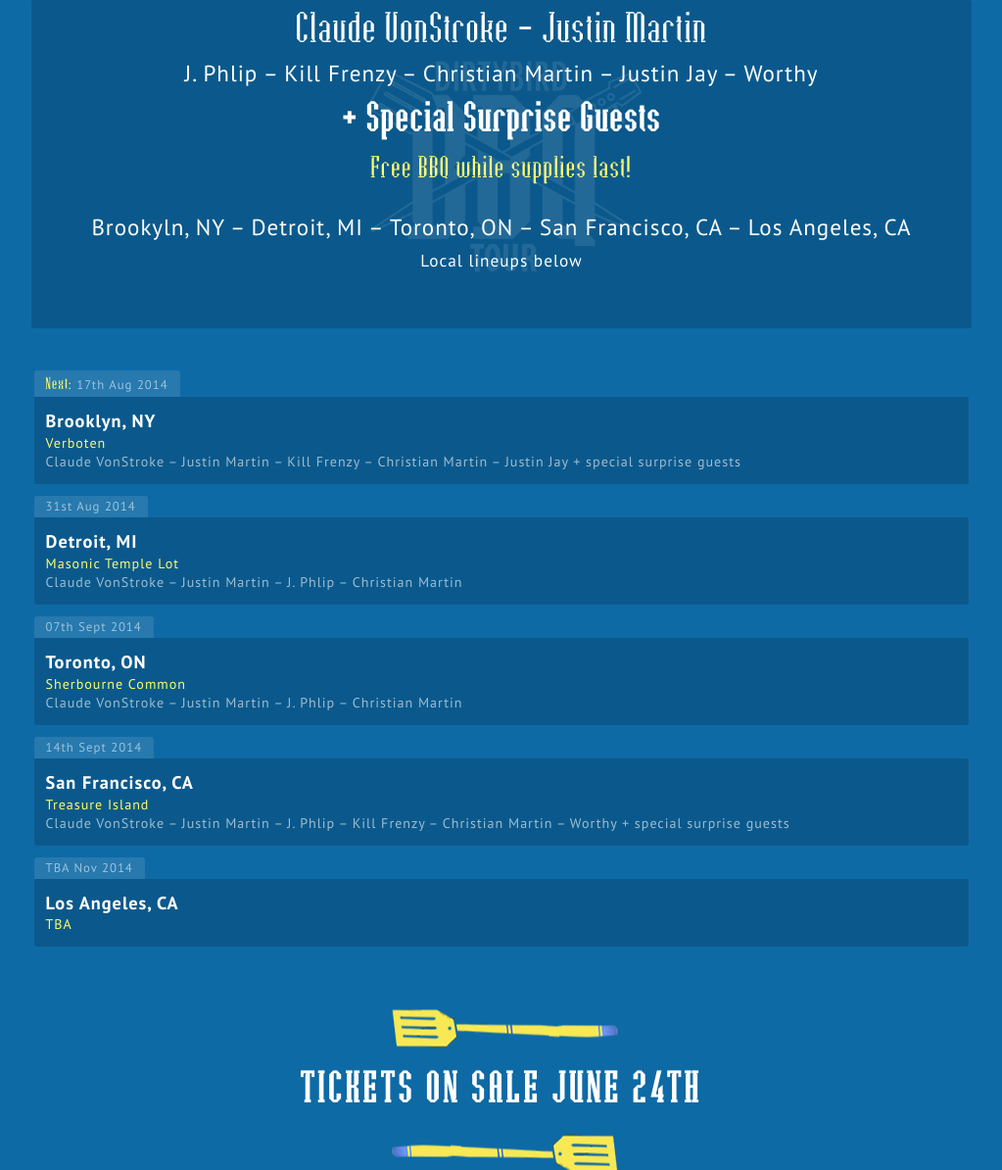
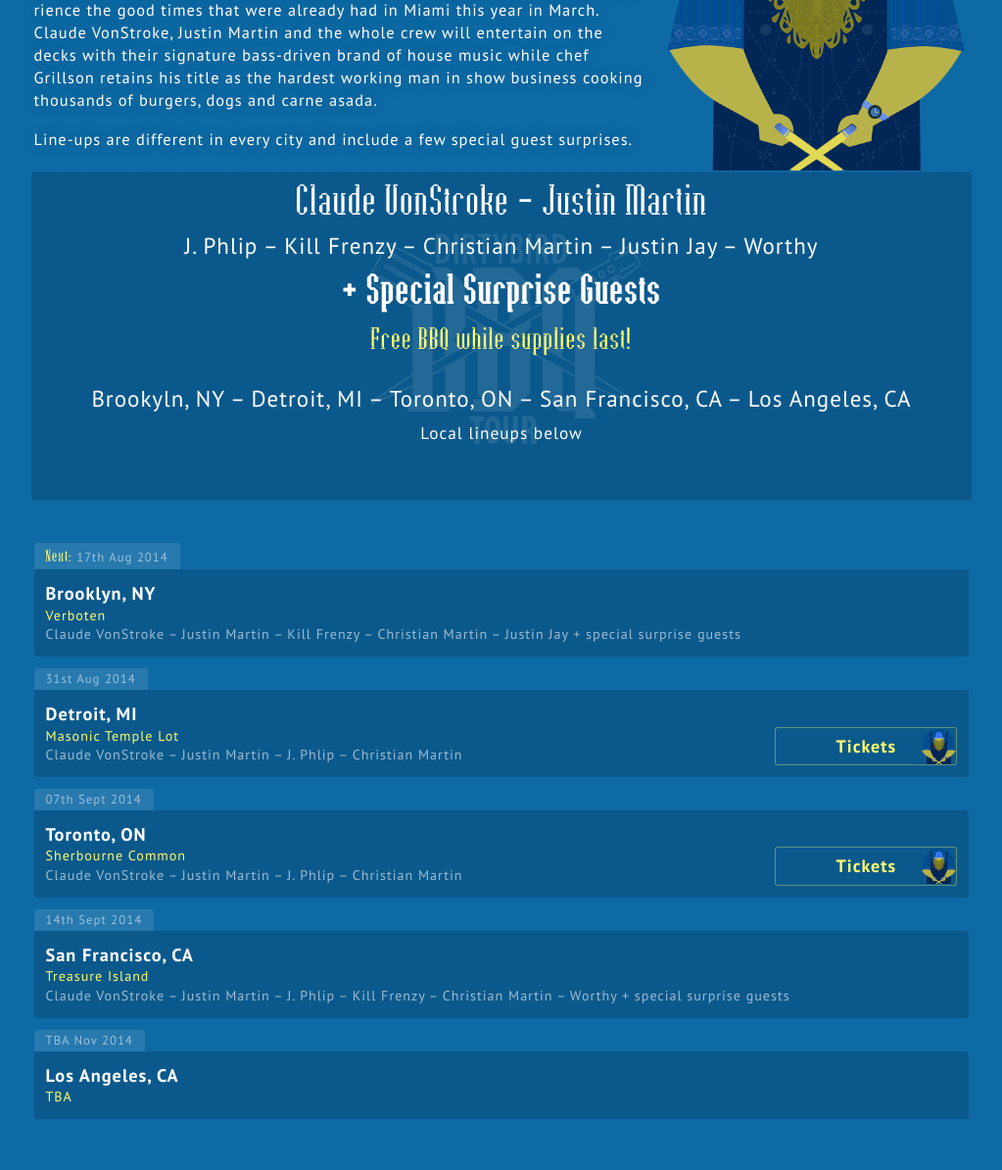
Before and after one commit to maxbrokman/bbq-micro, a PHP site: page / in a window 1280 px wide. Shown: the part 850-2044 px from the top of the page at 98% size, without its empty margins (128-1151 px from the left). Run offline with PHP 8.4, Linux system fonts and the light colour scheme; some libraries are stand-ins or nearby versions.

Commit message:
For email 19th june

```diff
--- a/css/styles.css
+++ b/css/styles.css
@@ -681,6 +681,7 @@ nav {
   padding: 6px 0;
 }
 header {
+  margin: 1em 0;
   text-align: center;
 }
 header img {
@@ -696,6 +697,9 @@ header img {
   /* IE10+ */
   background: radial-gradient(ellipse at center, rgba(3, 21, 41, 0.9) 0%, rgba(3, 21, 41, 0) 72%);
   /* W3C */
+}
+header h1 {
+  display: inline;
 }
 #footer,
 .continue-notice {
@@ -903,15 +907,20 @@ img {
   margin: 0;
 }
 .ticket-link {
+  display: inline-block;
+  width: 100%;
   -webkit-border-radius: 3px;
   -moz-border-radius: 3px;
   border-radius: 3px;
-  border: 1px dotted rgba(255, 251, 108, 0.35);
-  padding: 3px 3px 3px 5px;
-  background: rgba(255, 255, 255, 0.1);
+  border: 1px solid rgba(255, 251, 108, 0.35);
+  padding: 6px;
+  font-size: 18px;
+  text-align: center !important;
+  background: url("../images/burgerguy.png") no-repeat bottom right;
+  background-size: auto 100%;
 }
 .ticket-link:hover {
-  background: rgba(255, 255, 255, 0.15);
+  border: 1px solid #fffb6c;
 }
 .tour-date-box {
   display: inline-block;
--- a/index.php
+++ b/index.php
@@ -31,10 +31,12 @@
         </section>
 	    <div id="container-inner">
             <div id="main" class="clearfix wrap">
-                <div class="min-height-viewport">
+                <div class="">
 
                     <header class="" id="">
+                        <img src="images/beer200.png" alt="Beer"/>
                         <h1><img class="logo" title="Tour Logo" alt="Dirtybird BBQ Tour" src="images/tourlogo.png"><span class="screen-reader-text">Dirtybird BBQ Tour</span></h1>
+                        <img src="images/beer200flip.png" alt="Beer"/>
                     </header>
                     <!--<section class="section sevencol last " id="album-artwork">
                         <img alt="Album Artwork Front" src="images/artwork_front.jpg" title="Album Artwork Front" />
@@ -134,7 +136,7 @@
                                 <div class="city">
                                     <h4 class="city-name">Detroit, MI</h4>
                                 </div>
-                                <div class="details no-ticket">
+                                <div class="details">
                                     <span class="venue">Masonic Temple Lot</span>
                                     <span class="lineup">
                                         Claude VonStroke &#8211;
@@ -143,7 +145,9 @@
                                         Christian Martin
                                     </span>
                                 </div>
-                                <div class="tickets"></div>
+                                <div class="tickets">
+                                    <a class="ticket-link" href="http://tktwb.tw/1oBtljr">Tickets</a>
+                                </div>
                             </div>
                         </div>
                         <div class="tour-dates-table-wrap major">
@@ -152,7 +156,7 @@
                                 <div class="city">
                                     <h4 class="city-name">Toronto, ON</h4>
                                 </div>
-                                <div class="details no-ticket">
+                                <div class="details">
                                     <span class="venue">Sherbourne Common</span>
                                     <span class="lineup">
                                         Claude VonStroke &#8211;
@@ -161,7 +165,9 @@
                                         Christian Martin
                                     </span>
                                 </div>
-                                <div class="tickets"></div>
+                                <div class="tickets">
+                                    <a class="ticket-link" href="http://www.ticketweb.ca/t3/sale/SaleEventDetail?dispatch=loadSelectionData&eventId=5074575&pl=embrace">Tickets</a>
+                                </div>
                             </div>
                         </div>
                         <div class="tour-dates-table-wrap major">
--- a/less/_base.less
+++ b/less/_base.less
@@ -190,9 +190,13 @@ nav {
 }
 
 header {
+    margin: 1em 0;
     text-align: center;
     img {
         .radial( @dark-blue );
+    }
+    h1{
+      display: inline;
     }
 }
 
@@ -423,12 +427,18 @@ img {
 }
 
 .ticket-link {
+    display: inline-block;
+    width: 100%;
     .border-radius( 3px );
-    border: 1px dotted fade( @beige-three, 35% );
-    padding: 3px 3px 3px 5px;
-    background: fade( white, 10% );
+    border: 1px solid fade( @beige-three, 35% );
+    padding: 6px;
+    font-size: 18px;
+    text-align: center !important;
+    //background: fade( white, 10% );
+    background: url("../images/burgerguy.png") no-repeat bottom right;
+    background-size: auto 100%;
     &:hover {
-        background: fade( white, 15% );
+        border: 1px solid @beige-three;
     }
 }
 
```
